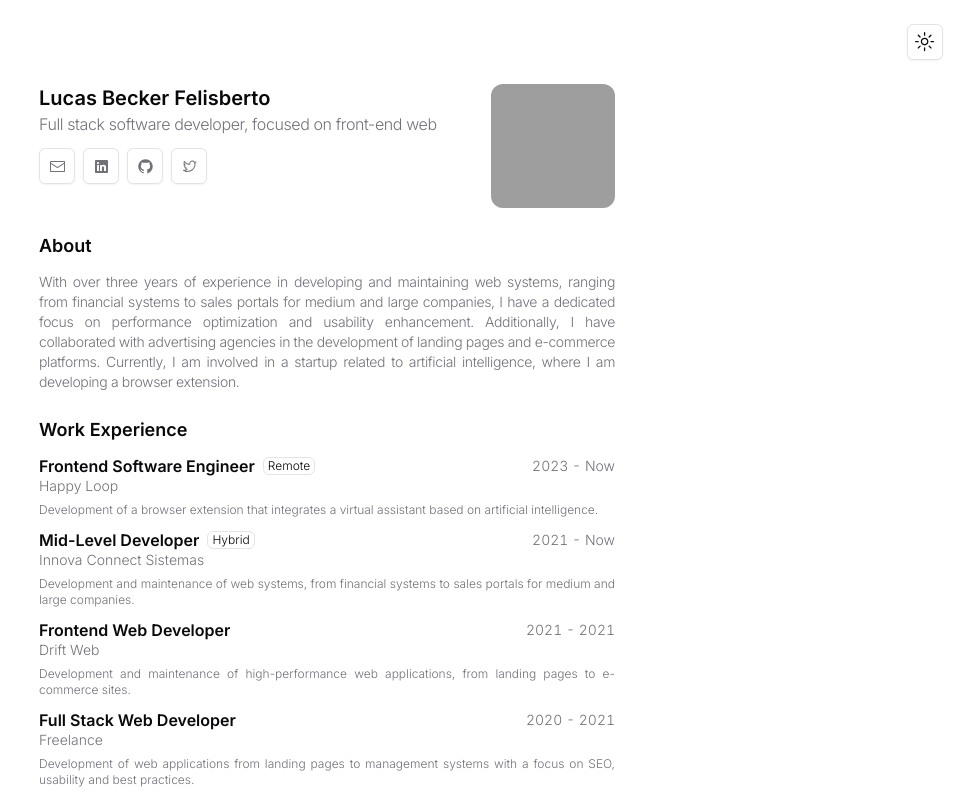
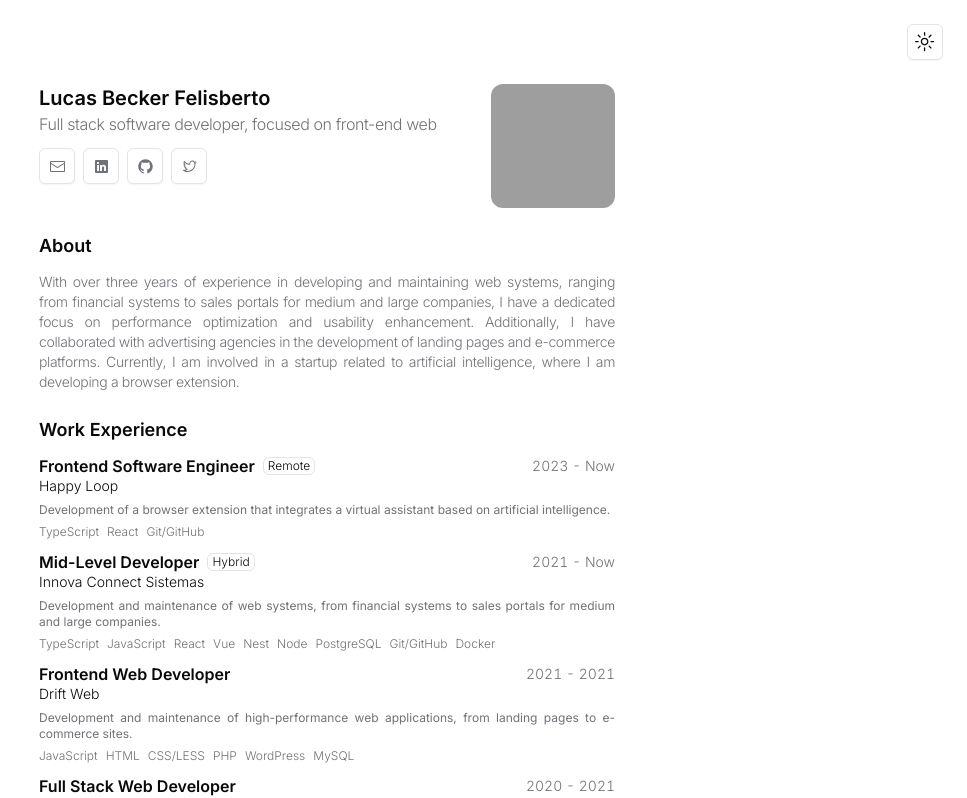
Before and after one commit to lucasbecker/lucasbecker.github.io, a Next.js app: page / in a window 1280 px wide. Shown: the top 798 px of the page, without its empty margins (313-1280 px from the left). Built offline with nearby package versions, Linux system fonts and the light colour scheme; grey boxes are pictures that could not be loaded.

Commit message:
feat: add work skills in resume

```diff
--- a/src/app/page.tsx
+++ b/src/app/page.tsx
@@ -104,14 +104,23 @@ export default function Home() {
                   </span>
                 </div>
 
-                <h4 className="text-sm font-light text-muted-foreground">
-                  {work.company}
-                </h4>
+                <h4 className="text-sm font-light">{work.company}</h4>
               </div>
 
-              <p className="text-xs font-light text-muted-foreground text-justify">
+              <p className="text-xs text-muted-foreground text-justify">
                 {work.description}
               </p>
+
+              <div className="flex gap-x-2 gap-y-1 flex-wrap">
+                {work.skills.map((skill, index) => (
+                  <span
+                    key={index}
+                    className="text-xs font-light text-muted-foreground"
+                  >
+                    {skill}
+                  </span>
+                ))}
+              </div>
             </CardHeader>
           </Card>
         ))}
--- a/src/data/resume.ts
+++ b/src/data/resume.ts
@@ -39,6 +39,7 @@ export const RESUME_DATA = {
       role: "Frontend Software Engineer",
       description:
         "Development of a browser extension that integrates a virtual assistant based on artificial intelligence.",
+      skills: ["TypeScript", "React", "Git/GitHub"],
       date: "2023 - Now",
       badge: "Remote",
     },
@@ -47,6 +48,17 @@ export const RESUME_DATA = {
       role: "Mid-Level Developer",
       description:
         "Development and maintenance of web systems, from financial systems to sales portals for medium and large companies.",
+      skills: [
+        "TypeScript",
+        "JavaScript",
+        "React",
+        "Vue",
+        "Nest",
+        "Node",
+        "PostgreSQL",
+        "Git/GitHub",
+        "Docker",
+      ],
       date: "2021 - Now",
       badge: "Hybrid",
     },
@@ -55,6 +67,7 @@ export const RESUME_DATA = {
       role: "Frontend Web Developer",
       description:
         "Development and maintenance of high-performance web applications, from landing pages to e-commerce sites.",
+      skills: ["JavaScript", "HTML", "CSS/LESS", "PHP", "WordPress", "MySQL"],
       date: "2021 - 2021",
     },
     {
@@ -62,6 +75,7 @@ export const RESUME_DATA = {
       role: "Full Stack Web Developer",
       description:
         "Development of web applications from landing pages to management systems with a focus on SEO, usability and best practices.",
+      skills: ["JavaScript", "HTML", "CSS", "PHP", "MySQL"],
       date: "2020 - 2021",
     },
   ],
```
